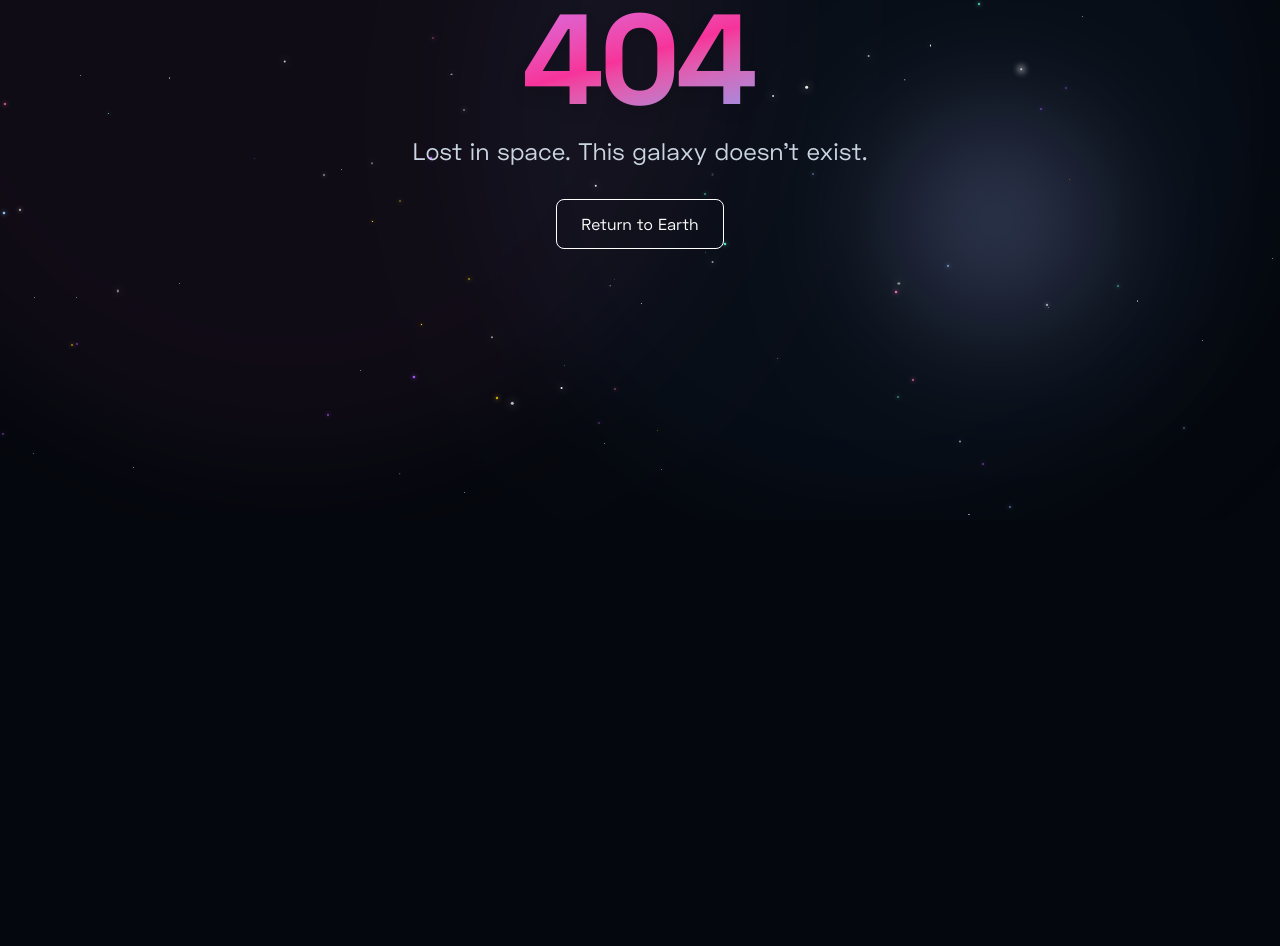
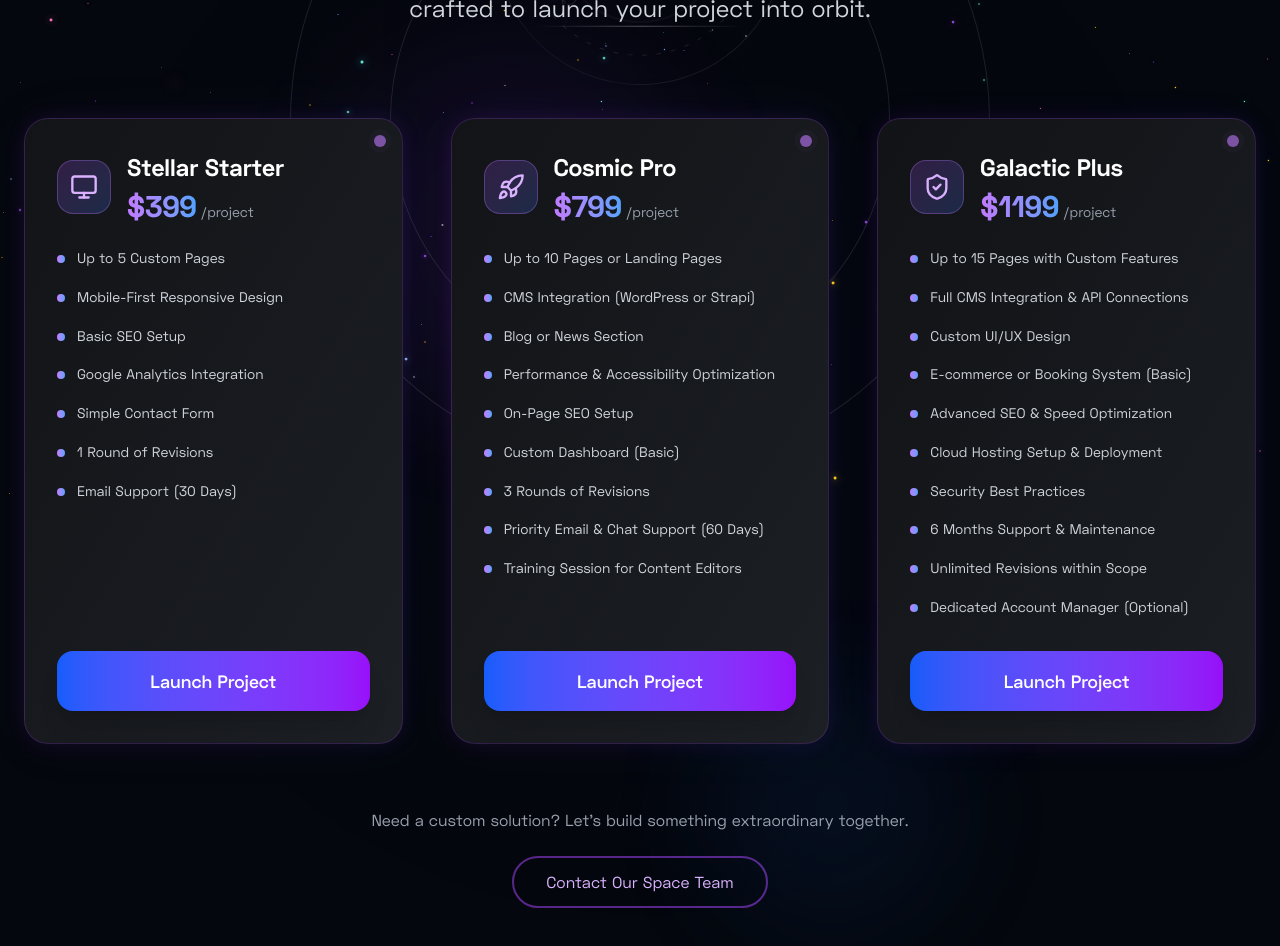
Before and after one commit to Levi9111/UIX-Design-Lab, a Next.js app: page /pricing in a window 1280 px wide. Before the commit this address had no page. Shown: the part 280-1226 px from the top of the page. Before the commit the page ends 800 px from the top, so only its background shows below. Built offline with nearby package versions, Linux system fonts and the light colour scheme; a web font is replaced by a local one.

Commit message:
pricing section created

```diff
--- /dev/null
+++ b/src/app/(HomePage)/pricing/page.tsx
@@ -0,0 +1,229 @@
+'use client';
+import { PlanetText } from '@/components/elements/PlanetText';
+import { easeInOut, motion } from 'framer-motion';
+import { LucideIcon, Monitor, Rocket, ShieldCheck } from 'lucide-react';
+
+// ------------------ Types ------------------ //
+
+const serviceData = [
+  {
+    title: 'Stellar Starter',
+    price: '$399',
+    icon: Monitor,
+    features: [
+      'Up to 5 Custom Pages',
+      'Mobile-First Responsive Design',
+      'Basic SEO Setup',
+      'Google Analytics Integration',
+      'Simple Contact Form',
+      '1 Round of Revisions',
+      'Email Support (30 Days)',
+    ],
+  },
+  {
+    title: 'Cosmic Pro',
+    price: '$799',
+    icon: Rocket,
+    features: [
+      'Up to 10 Pages or Landing Pages',
+      'CMS Integration (WordPress or Strapi)',
+      'Blog or News Section',
+      'Performance & Accessibility Optimization',
+      'On-Page SEO Setup',
+      'Custom Dashboard (Basic)',
+      '3 Rounds of Revisions',
+      'Priority Email & Chat Support (60 Days)',
+      'Training Session for Content Editors',
+    ],
+  },
+  {
+    title: 'Galactic Plus',
+    price: '$1199',
+    icon: ShieldCheck,
+    features: [
+      'Up to 15 Pages with Custom Features',
+      'Full CMS Integration & API Connections',
+      'Custom UI/UX Design',
+      'E-commerce or Booking System (Basic)',
+      'Advanced SEO & Speed Optimization',
+      'Cloud Hosting Setup & Deployment',
+      'Security Best Practices',
+      '6 Months Support & Maintenance',
+      'Unlimited Revisions within Scope',
+      'Dedicated Account Manager (Optional)',
+    ],
+  },
+];
+
+const PricingSection = () => {
+  const containerVariants = {
+    hidden: { opacity: 0 },
+    visible: {
+      opacity: 1,
+      transition: {
+        staggerChildren: 0.2,
+        delayChildren: 0.3,
+      },
+    },
+  };
+
+  const cardVariants = {
+    hidden: {
+      opacity: 0,
+      y: 50,
+      scale: 0.9,
+    },
+    visible: {
+      opacity: 1,
+      y: 0,
+      scale: 1,
+      transition: {
+        type: 'spring' as const,
+        damping: 20,
+        stiffness: 100,
+        duration: 0.6,
+      },
+    },
+  };
+
+  const glowVariants = {
+    initial: {
+      boxShadow: '0 0 20px rgba(147, 51, 234, 0.1)',
+    },
+    hover: {
+      boxShadow:
+        '0 0 40px rgba(147, 51, 234, 0.3), 0 0 80px rgba(147, 51, 234, 0.1)',
+      scale: 1.02,
+      transition: {
+        duration: 0.3,
+        ease: easeInOut, // use a valid easing string
+      },
+    },
+  };
+
+  return (
+    <section className='py-24 relative overflow-hidden'>
+      {/* Animated background elements */}
+      <div className='absolute inset-0'>
+        <div className='absolute top-1/4 left-1/4 w-96 h-96 bg-purple-500/10 rounded-full blur-3xl animate-pulse'></div>
+        <div className='absolute top-3/4 right-1/4 w-64 h-64 bg-blue-500/10 rounded-full blur-3xl animate-pulse delay-1000'></div>
+        <div
+          className='absolute top-1/2 left-1/2 transform -translate-x-1/2 -translate-y-1/2 w-full h-full opacity-30'
+          style={{
+            background:
+              'radial-gradient(circle, rgba(147, 51, 234, 0.05) 0%, transparent 70%)',
+          }}
+        ></div>
+      </div>
+
+      <div className='max-w-7xl mx-auto px-6 relative z-10'>
+        <PlanetText
+          title='Cosmic Pricing Plans'
+          subtitle='Choose your journey through the digital cosmos. Each plan is crafted to launch your project into orbit.'
+        />
+
+        <motion.div
+          variants={containerVariants}
+          initial='hidden'
+          whileInView='visible'
+          viewport={{ once: true }}
+          className='grid md:grid-cols-3 gap-8 lg:gap-12'
+        >
+          {serviceData.map((service, index) => (
+            <motion.div
+              key={index}
+              variants={cardVariants}
+              className='relative group'
+            >
+              <motion.div
+                variants={glowVariants}
+                initial='initial'
+                whileHover='hover'
+                className='relative bg-gradient-to-br from-[#121417] to-[#1c1f24] backdrop-blur-xl rounded-3xl p-8 border border-purple-500/20 hover:border-purple-400/40 transition-all duration-500 h-full flex flex-col'
+              >
+                {/* Floating orb */}
+                <div className='absolute top-4 right-4 w-3 h-3 bg-purple-400 rounded-full opacity-60 group-hover:opacity-100 transition-opacity'>
+                  <div className='absolute inset-0 w-3 h-3 bg-purple-400 rounded-full animate-ping'></div>
+                </div>
+
+                {/* Header */}
+                <div className='flex items-center gap-4 mb-6'>
+                  <div className='p-3 rounded-2xl bg-gradient-to-br from-purple-500/20 to-blue-500/20 border border-purple-400/30'>
+                    <service.icon className='w-7 h-7 text-purple-300' />
+                  </div>
+                  <div>
+                    <h3 className='text-2xl font-bold text-white group-hover:text-purple-200 transition-colors'>
+                      {service.title}
+                    </h3>
+                    <div className='flex items-baseline gap-1 mt-1'>
+                      <span className='text-3xl font-bold bg-gradient-to-r from-purple-400 to-blue-400 bg-clip-text text-transparent'>
+                        {service.price}
+                      </span>
+                      <span className='text-sm text-gray-400'>/project</span>
+                    </div>
+                  </div>
+                </div>
+
+                {/* Features */}
+                <div className='flex-1 mb-8'>
+                  <ul className='space-y-4'>
+                    {service.features.map((feature, i) => (
+                      <motion.li
+                        key={i}
+                        initial={{ opacity: 0, x: -20 }}
+                        whileInView={{ opacity: 1, x: 0 }}
+                        transition={{ delay: 0.1 * i, duration: 0.4 }}
+                        viewport={{ once: true }}
+                        className='flex items-start gap-3 text-gray-300'
+                      >
+                        <div className='w-2 h-2 rounded-full bg-gradient-to-r from-purple-400 to-blue-400 mt-2 flex-shrink-0'></div>
+                        <span className='text-sm leading-relaxed'>
+                          {feature}
+                        </span>
+                      </motion.li>
+                    ))}
+                  </ul>
+                </div>
+
+                {/* CTA */}
+                <motion.button
+                  whileHover={{ scale: 1.02 }}
+                  whileTap={{ scale: 0.98 }}
+                  className='w-full py-4 px-6 rounded-2xl bg-gradient-to-r from-blue-600 to-purple-600 text-white font-semibold text-lg shadow-xl hover:shadow-purple-500/25 transition-all duration-300'
+                >
+                  Launch Project
+                </motion.button>
+              </motion.div>
+
+              {/* Ambient glow */}
+              <div className='absolute inset-0 bg-gradient-to-r from-purple-500/5 to-blue-500/5 rounded-3xl blur-xl group-hover:from-purple-500/10 group-hover:to-blue-500/10 transition-all duration-500 -z-10'></div>
+            </motion.div>
+          ))}
+        </motion.div>
+
+        {/* CTA Section */}
+        <motion.div
+          initial={{ opacity: 0, y: 30 }}
+          whileInView={{ opacity: 1, y: 0 }}
+          transition={{ duration: 0.8, delay: 0.5 }}
+          viewport={{ once: true }}
+          className='text-center mt-16'
+        >
+          <p className='text-gray-400 mb-6'>
+            Need a custom solution? Let’s build something extraordinary
+            together.
+          </p>
+          <motion.button
+            whileHover={{ scale: 1.05 }}
+            whileTap={{ scale: 0.95 }}
+            className='px-8 py-3 rounded-full border-2 border-purple-500/50 text-purple-300 hover:bg-purple-500/10 hover:border-purple-400 transition-all duration-300'
+          >
+            Contact Our Space Team
+          </motion.button>
+        </motion.div>
+      </div>
+    </section>
+  );
+};
+
+export default PricingSection;
--- a/src/components/Services/ProvidedServices.tsx
+++ b/src/components/Services/ProvidedServices.tsx
@@ -105,7 +105,7 @@ const ProvidedServices = () => {
   return (
     <section
       ref={sectionRef}
-      className='min-h-screen uix-center py-20 px-4 relative overflow-hidden'
+      className=' uix-center py-20 px-4 relative overflow-hidden'
     >
       {/* Background */}
       <div className='absolute inset-0 bg-[radial-gradient(ellipse_at_top,_var(--tw-gradient-stops))] from-blue-900/20 via-transparent to-transparent'></div>
--- a/src/components/ui/Footer.tsx
+++ b/src/components/ui/Footer.tsx
@@ -8,6 +8,7 @@ import youtube from '../../../public/icons/youtube.svg';
 import twitter from '../../../public/icons/twitter.svg';
 import Image from 'next/image';
 import { motion } from 'framer-motion';
+import Link from 'next/link';
 
 const imgArr = [
   {
@@ -44,7 +45,7 @@ const footerList = [
   },
   {
     title: 'Pricing',
-    link: '',
+    link: '/pricing',
   },
   {
     title: 'Contact',
@@ -107,10 +108,10 @@ const Footer = () => {
               visible: { opacity: 1, y: 0 },
             }}
           >
-            <a href={list.link} target='_blank' rel='noopener noreferrer'>
+            <Link href={list.link} rel='noopener noreferrer'>
               {list.title}
               <span className='block w-0 h-[1px] bg-white transition-all group-hover:w-full' />
-            </a>
+            </Link>
           </motion.li>
         ))}
       </motion.ul>
```
